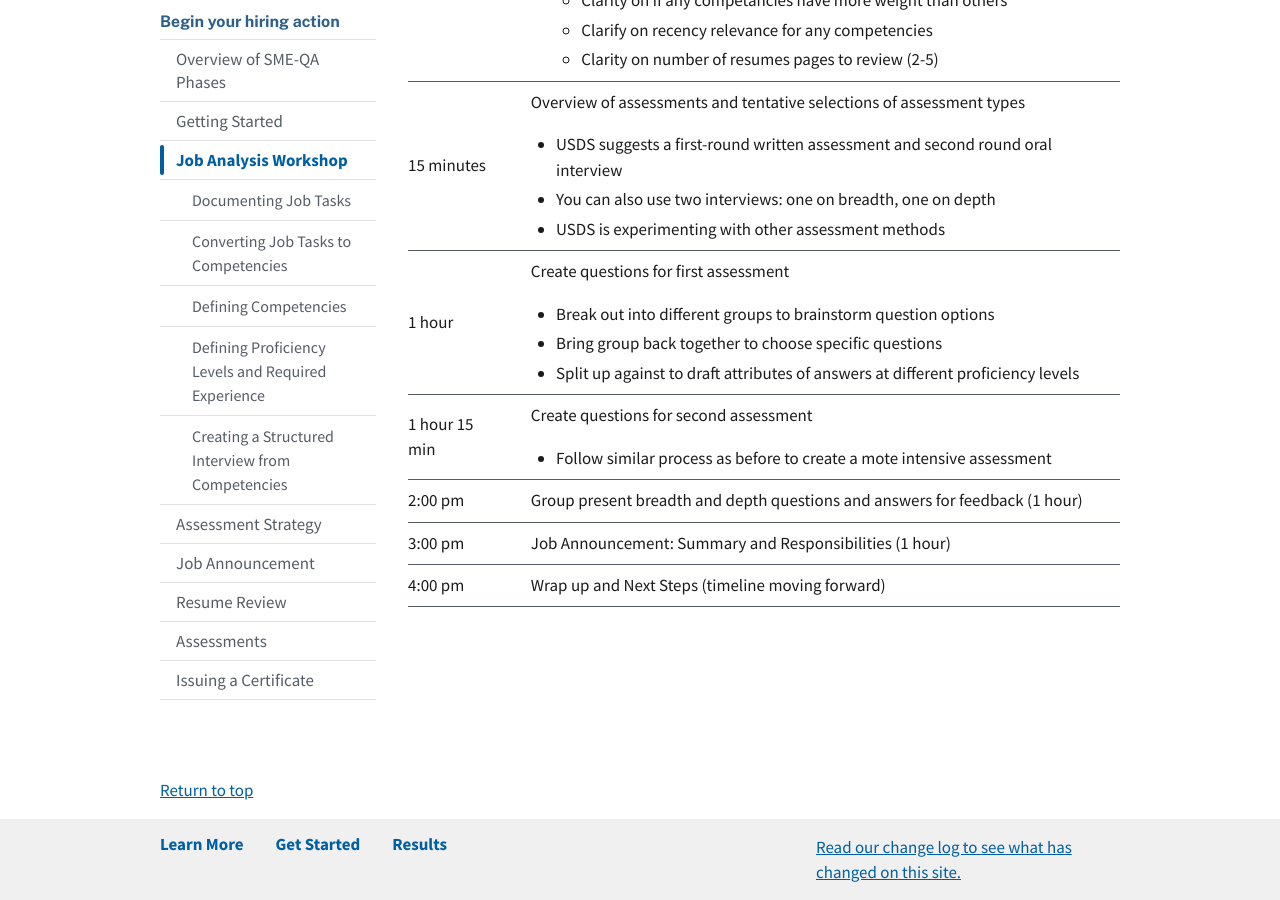
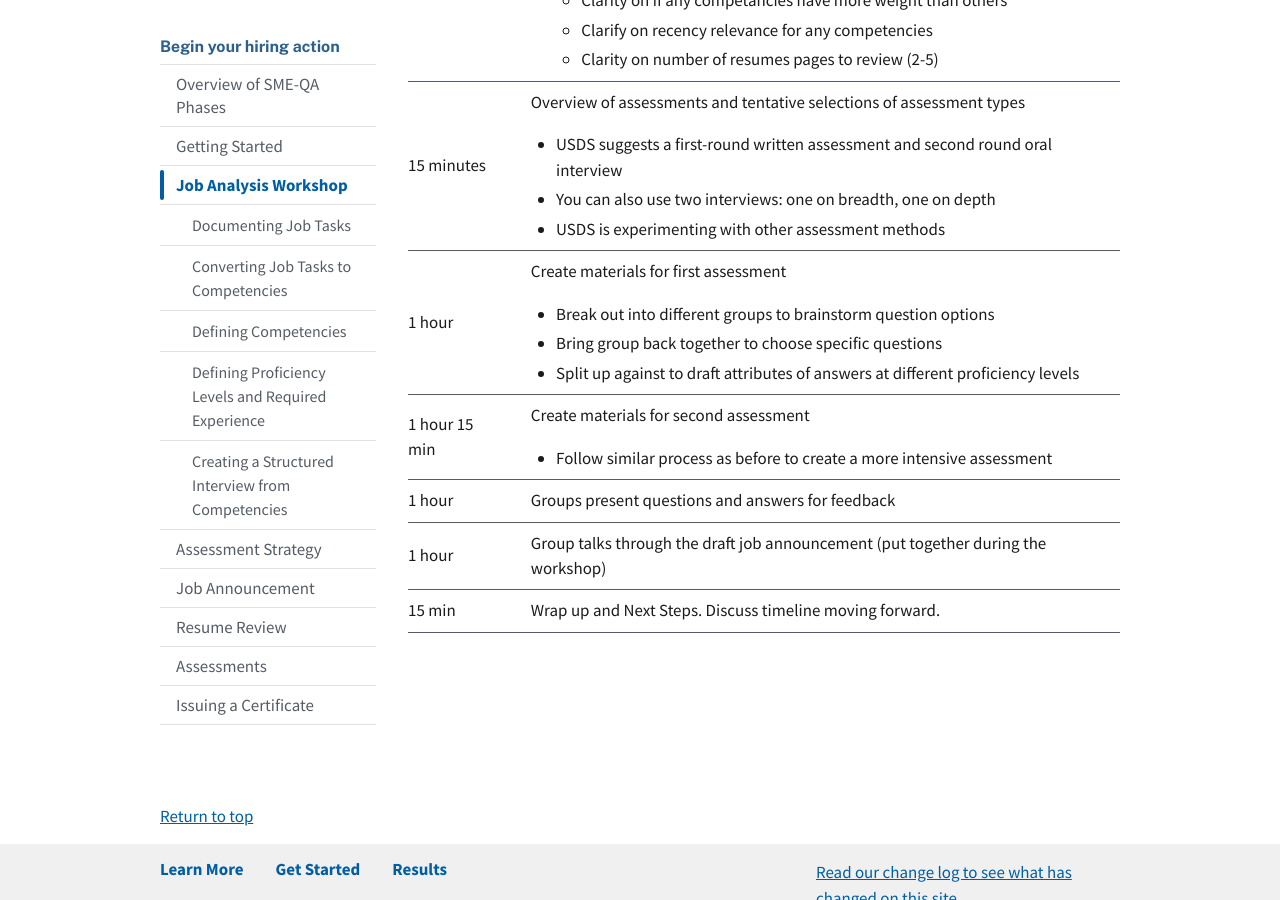
Before and after one commit to usds/SME-QA-Website, a Jekyll site: the page built from toolkit/job-analysis/agenda-for-job-analysis-workshop.md, in a window 1280 px wide and 900 px high, scrolled down 1843 px. Built offline with Jekyll 4.4.1, drawn with Linux system fonts in a browser that asks for light colours.

Commit message:
Update agenda-for-job-analysis-workshop.md

```diff
--- a/toolkit/job-analysis/agenda-for-job-analysis-workshop.md
+++ b/toolkit/job-analysis/agenda-for-job-analysis-workshop.md
@@ -138,7 +138,7 @@
     <tr>
       <th scope="row">1 hour</th>
       <td>
-        Create questions for first assessment
+        Create materials for first assessment
         <ul>
           <li>Break out into different groups to brainstorm question options</li>
           <li>Bring group back together to choose specific questions</li>
@@ -149,28 +149,28 @@
     <tr>
       <th scope="row">1 hour 15 min</th>
       <td>
-        Create questions for second assessment
+        Create materials for second assessment
         <ul>
-          <li>Follow similar process as before to create a mote intensive assessment</li>
+          <li>Follow similar process as before to create a more intensive assessment</li>
         </ul>
       </td>
     </tr>
     <tr>
-      <th scope="row">2:00 pm</th>
+      <th scope="row">1 hour</th>
       <td>
-        Group present breadth and depth questions and answers for feedback (1 hour)
+        Groups present questions and answers for feedback
       </td>
     </tr>
     <tr>
-      <th scope="row">3:00 pm</th>
+      <th scope="row">1 hour</th>
       <td>
-        Job Announcement: Summary and Responsibilities (1 hour)
+        Group talks through the draft job announcement (put together during the workshop)
       </td>
     </tr>
     <tr>
-      <th scope="row">4:00 pm</th>
+      <th scope="row">15 min</th>
       <td>
-        Wrap up and Next Steps (timeline moving forward)
+        Wrap up and Next Steps. Discuss timeline moving forward.
       </td>
     </tr>
   </tbody>
```
